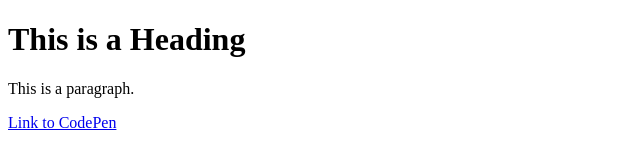
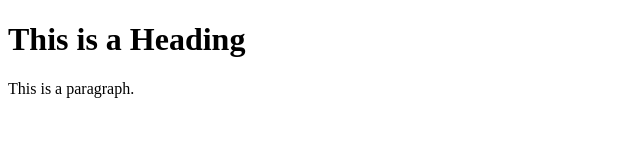
Before and after one commit to CastleGreySkull/wdd230, a plain HTML site: page index.html in a window 1280 px wide. Shown: the whole page, without its empty margins (0-640 px from the left). Drawn offline with Linux system fonts and the light colour scheme.

Commit message:
Reset index.html

```diff
--- a/index.html
+++ b/index.html
@@ -6,6 +6,5 @@
   <body>
     <h1>This is a Heading</h1>
     <p>This is a paragraph.</p>
-    <a href="https://codepen.io/CastleGreySkull/pen/dyjOwzV">Link to CodePen</a>
   </body>
 </html>
```
